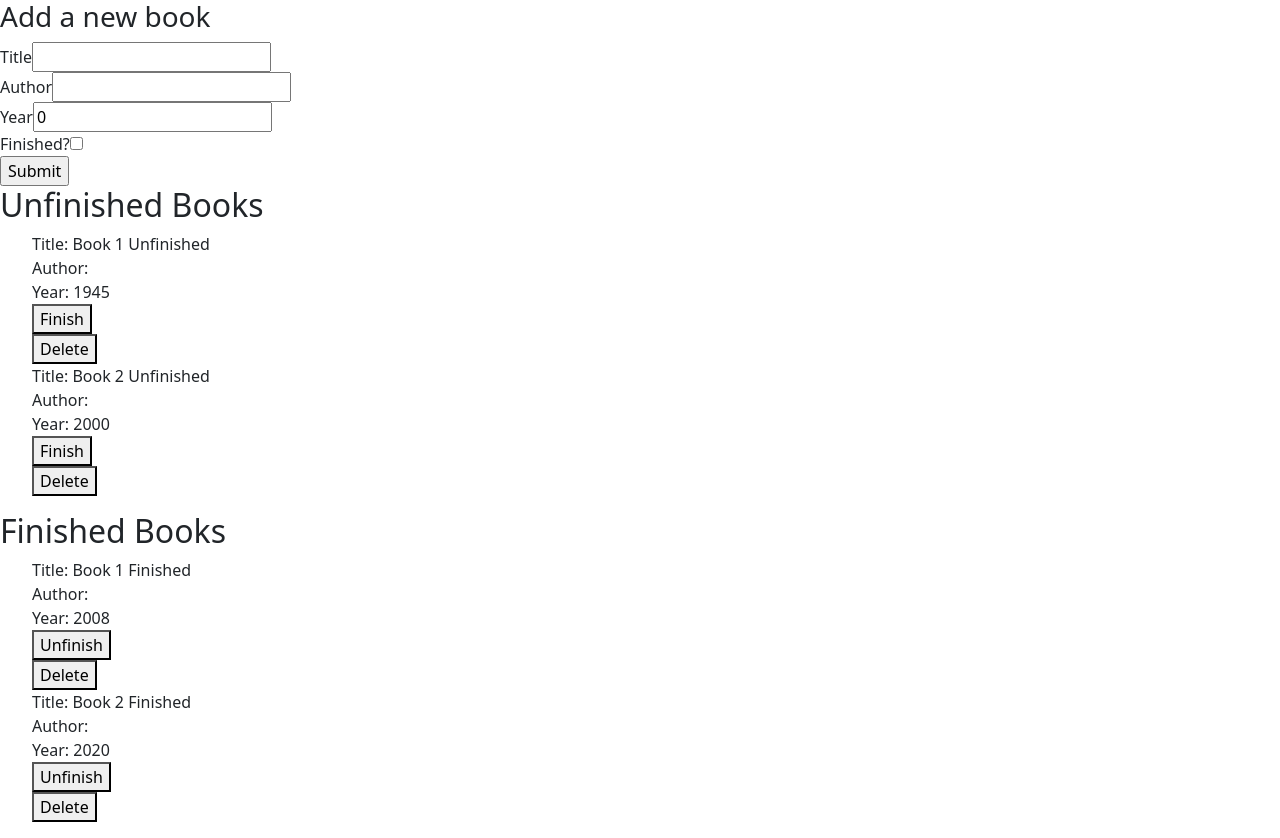
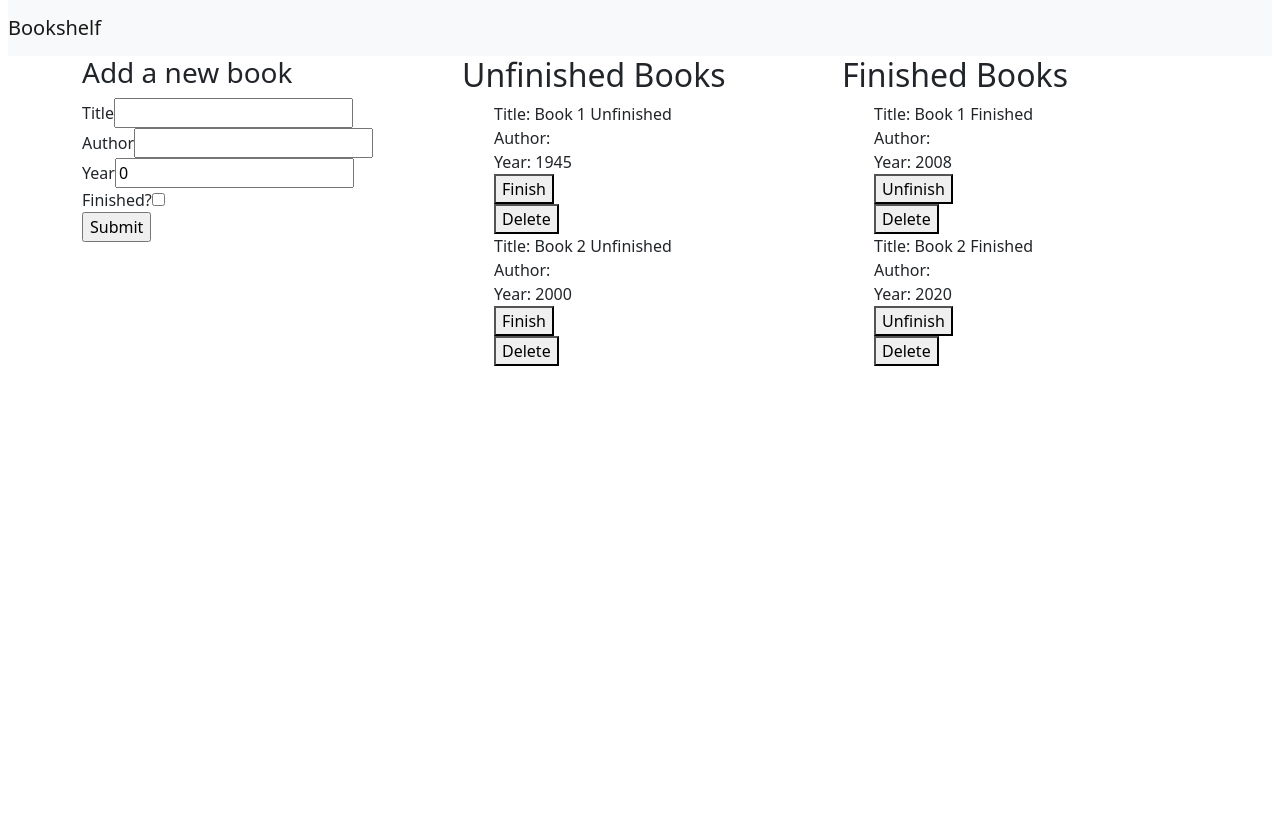
Before and after one commit to stevelukis/Bookshelf, a React (Create React App) app: page / in a window 1280 px wide. After the commit the page ends 800 px from the top, so only its background shows below. Built offline with nearby package versions, Linux system fonts and the light colour scheme.

Commit message:
Divided each main component into columns

```diff
--- a/src/App.js
+++ b/src/App.js
@@ -83,17 +83,30 @@ function App() {
 
   return (
     <div>
+      <nav className="navbar navbar-light bg-light mx-2">
+        <a className="navbar-brand" href="#">
+          Bookshelf
+        </a>
+      </nav>
+      <div className="container">
+        <div className="row">
+          <div className="col-lg-4">
             <AddBook handleAddBook={handleAddBook}/>
+          </div>
+          <div className="col-lg-4">
             <Bookshelf finished={false}
                        bookList={unfinishedList}
                        handleToggleBook={handleToggleBook}
-                 handleDeleteBook={handleDeleteBook}
-      />
+                       handleDeleteBook={handleDeleteBook}/>
+          </div>
+          <div className="col-lg-4">
             <Bookshelf finished={true}
                        bookList={finishedList}
                        handleToggleBook={handleToggleBook}
-                   handleDeleteBook={handleDeleteBook}
-      />
+                       handleDeleteBook={handleDeleteBook}/>
+          </div>
+        </div>
+      </div>
     </div>
   )
 }
```
Lines whose indentation alone changed are shown as unchanged.
